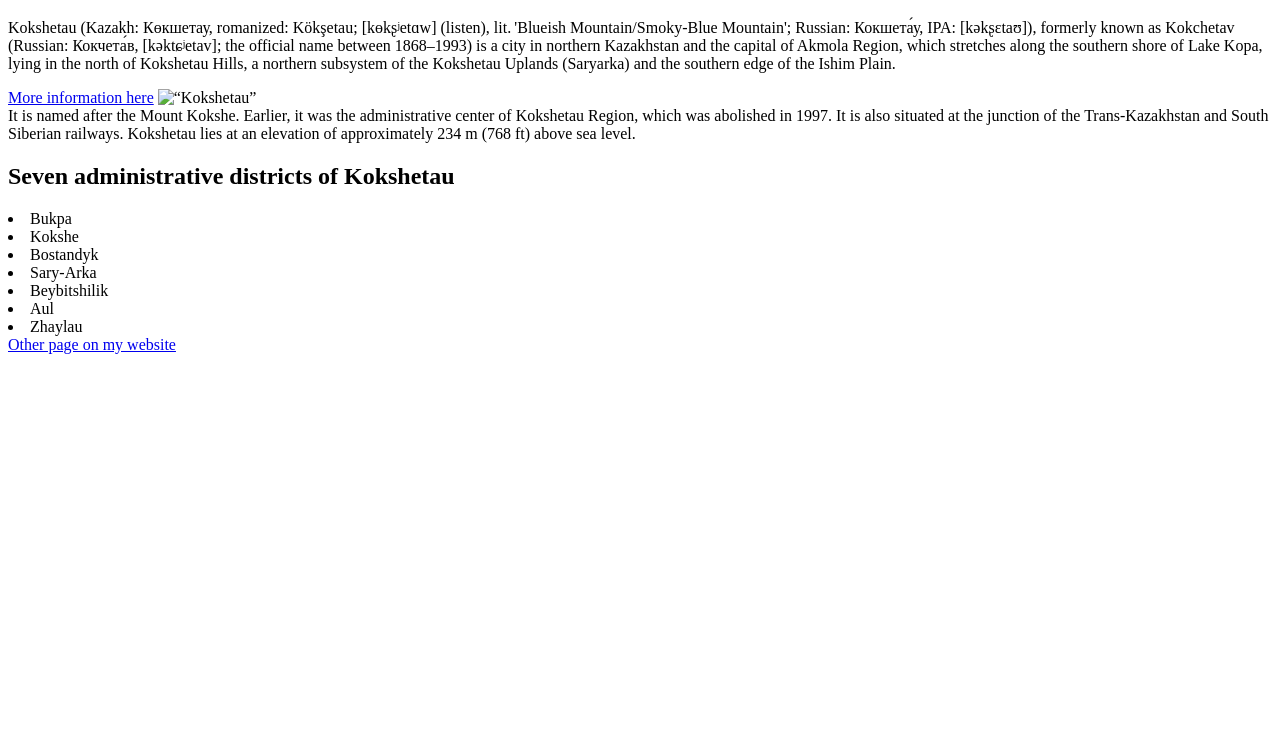
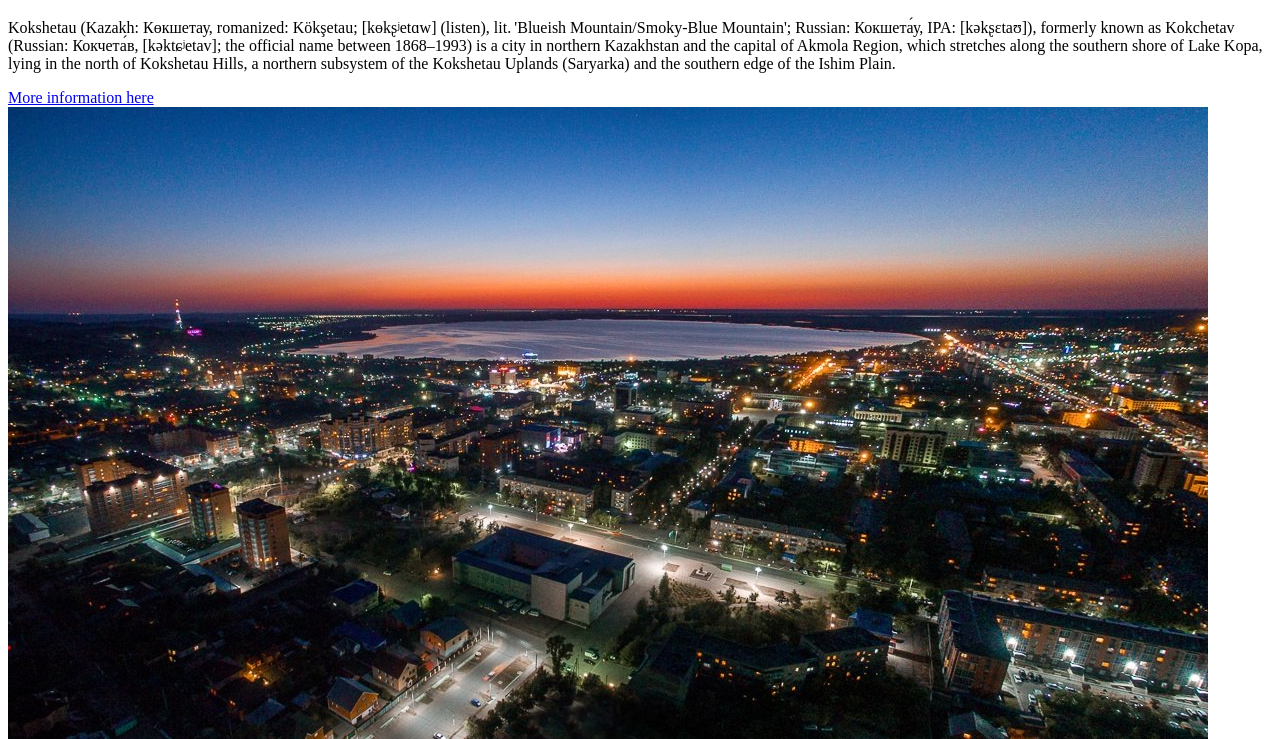
Before and after one commit to aruzhanmuratbek/lab-4, a plain HTML site: page index.html in a window 1280 px wide. Shown: the part 61-800 px from the top of the page. Drawn offline with Linux system fonts and the light colour scheme.

Commit message:
Update index.html

```diff
--- a/index.html
+++ b/index.html
@@ -8,7 +8,7 @@
         <h1>Kokshetau</h1>
         <p>Kokshetau (Kazakh: Көкшетау, romanized: Kökşetau; [kɵkʂʲetɑw] (listen), lit. 'Blueish Mountain/Smoky-Blue Mountain'; Russian: Кокшета́у, IPA: [kəkʂɛtaʊ]), formerly known as Kokchetav (Russian: Кокчета́в, [kəktɕʲetav]; the official name between 1868–1993) is a city in northern Kazakhstan and the capital of Akmola Region, which stretches along the southern shore of Lake Kopa, lying in the north of Kokshetau Hills, a northern subsystem of the Kokshetau Uplands (Saryarka) and the southern edge of the Ishim Plain. </p>
         <a href="https://en.wikipedia.org/wiki/Kokshetau">More information here</a>
-        <img src=”kokshetau.jpg” alt=“Kokshetau” width=“100” height=“50”>
+        <img src="kokshetau.jpg" alt=“Kokshetau” width=“100” height=“50”>
         <br>It is named after the Mount Kokshe. Earlier, it was the administrative center of Kokshetau Region, which was abolished in 1997. It is also situated at the junction of the Trans-Kazakhstan and South Siberian railways. Kokshetau lies at an elevation of approximately 234 m (768 ft) above sea level. </br>
         <h2>Seven administrative districts of Kokshetau</h2>
         <li>Bukpa</li>
```
